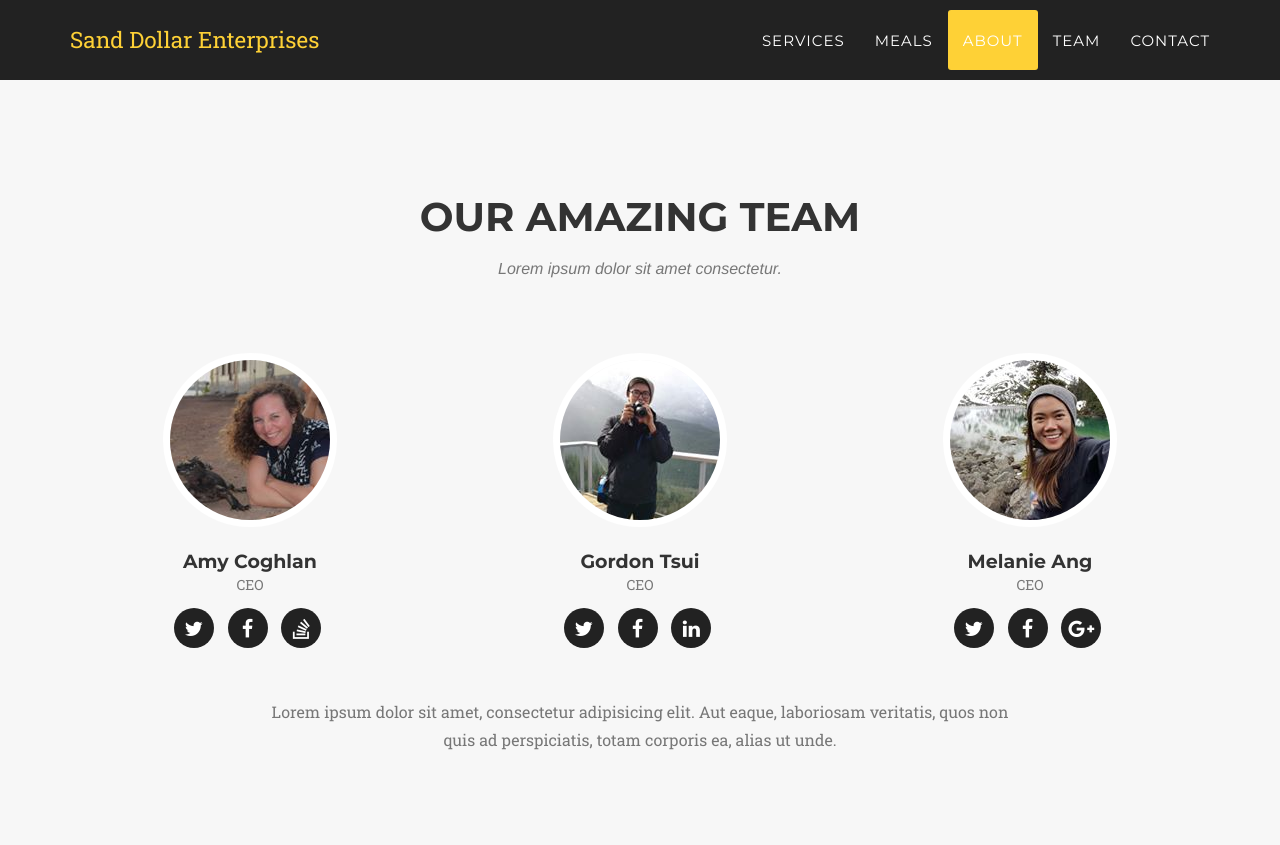
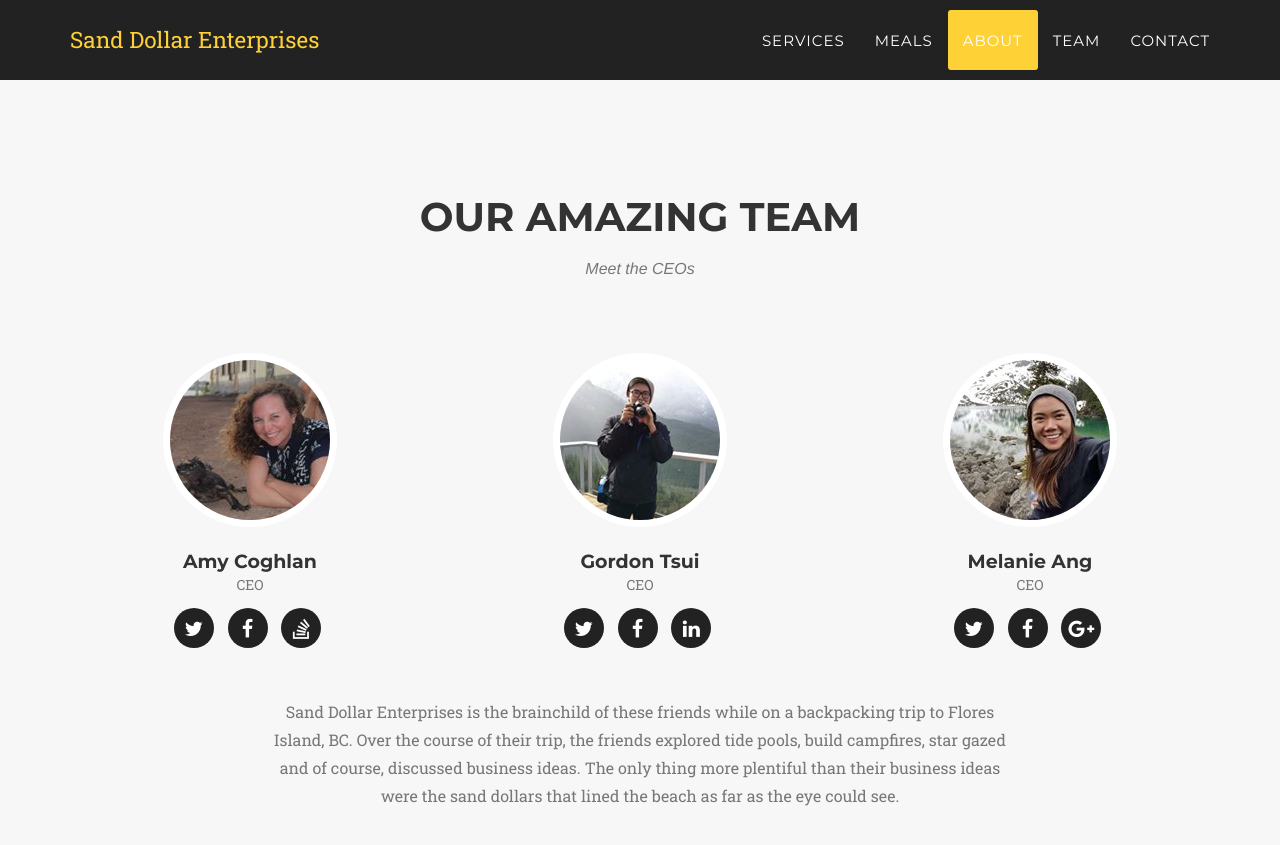
Before and after one commit to Gtsui091/SandDollarEnterpirses.github.io, a Jekyll site: the page built from index.html, in a window 1280 px wide and 900 px high, scrolled down 4619 px. Shown: the top 845 px of the window. Built offline with Jekyll 4.4.1, drawn with Linux system fonts in a browser that asks for light colours; some web fonts are replaced.

Commit message:
Update Sand Dollar description

```diff
--- a/_includes/team.html
+++ b/_includes/team.html
@@ -4,7 +4,7 @@
             <div class="row">
                 <div class="col-lg-12 text-center">
                     <h2 class="section-heading">Our Amazing Team</h2>
-                    <h3 class="section-subheading text-muted">Lorem ipsum dolor sit amet consectetur.</h3>
+                    <h3 class="section-subheading text-muted">Meet the CEOs</h3>
                 </div>
             </div>
             <div class="row">
@@ -30,7 +30,7 @@
             </div>
             <div class="row">
                 <div class="col-lg-8 col-lg-offset-2 text-center">
-                    <p class="large text-muted">Lorem ipsum dolor sit amet, consectetur adipisicing elit. Aut eaque, laboriosam veritatis, quos non quis ad perspiciatis, totam corporis ea, alias ut unde.</p>
+                    <p class="large text-muted">Sand Dollar Enterprises is the brainchild of these friends while on a backpacking trip to Flores Island, BC. Over the course of their trip, the friends explored tide pools, build campfires, star gazed and of course, discussed business ideas. The only thing more plentiful than their business ideas were the sand dollars that lined the beach as far as the eye could see.</p>
                 </div>
             </div>
         </div>
```
